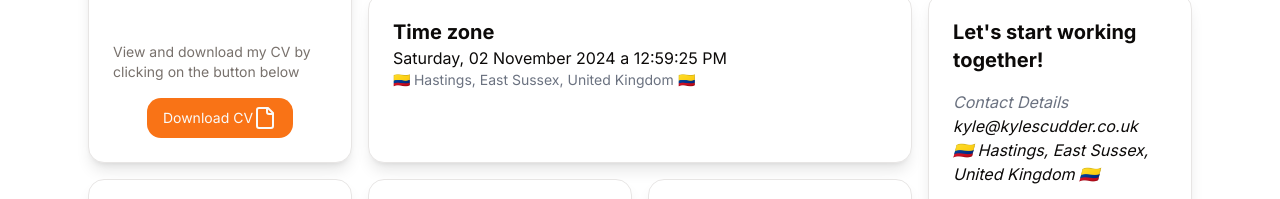
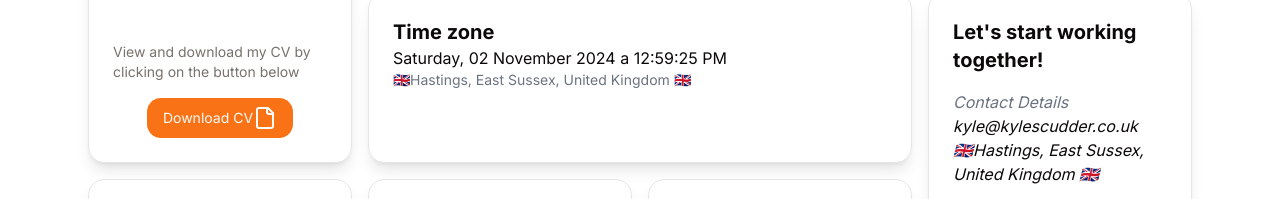
Before and after one commit to kylescudder/kylescudder.co.uk, an Astro site: page / in a window 1280 px wide. Shown: the part 654-853 px from the top of the page. Built offline with nearby package versions, Linux system fonts and the light colour scheme; Astro itself is replaced by a stand-in of ours.

Commit message:
feat(emojis): ENGERLAND, ENGERLAND ENGERLAND NAH NAH

```diff
--- a/src/components/sections/ContactsCard.astro
+++ b/src/components/sections/ContactsCard.astro
@@ -13,7 +13,7 @@ import { LINKS } from '../../lib/constants'
     <address class="mt-4 flex flex-col">
       <h2 class="text-gray-500">Contact Details</h2>
       <p>kyle@kylescudder.co.uk</p>
-      <p>🇨🇴 Hastings, East Sussex, United Kingdom 🇨🇴</p>
+      <p>🇬🇧Hastings, East Sussex, United Kingdom 🇬🇧</p>
     </address>
     <div class="mt-4 flex w-fit flex-col">
       <h2 class="text-gray-500">Socials</h2>
--- a/src/components/sections/TimeZoneCardV2.tsx
+++ b/src/components/sections/TimeZoneCardV2.tsx
@@ -17,7 +17,7 @@ const Timezone = ({ timezone }: any) => {
     <div>
       <p>{dateTime}</p>
       <p className="text-sm text-gray-500">
-        🇨🇴 Hastings, East Sussex, United Kingdom 🇨🇴
+        🇬🇧Hastings, East Sussex, United Kingdom 🇬🇧
       </p>
     </div>
   )
```
